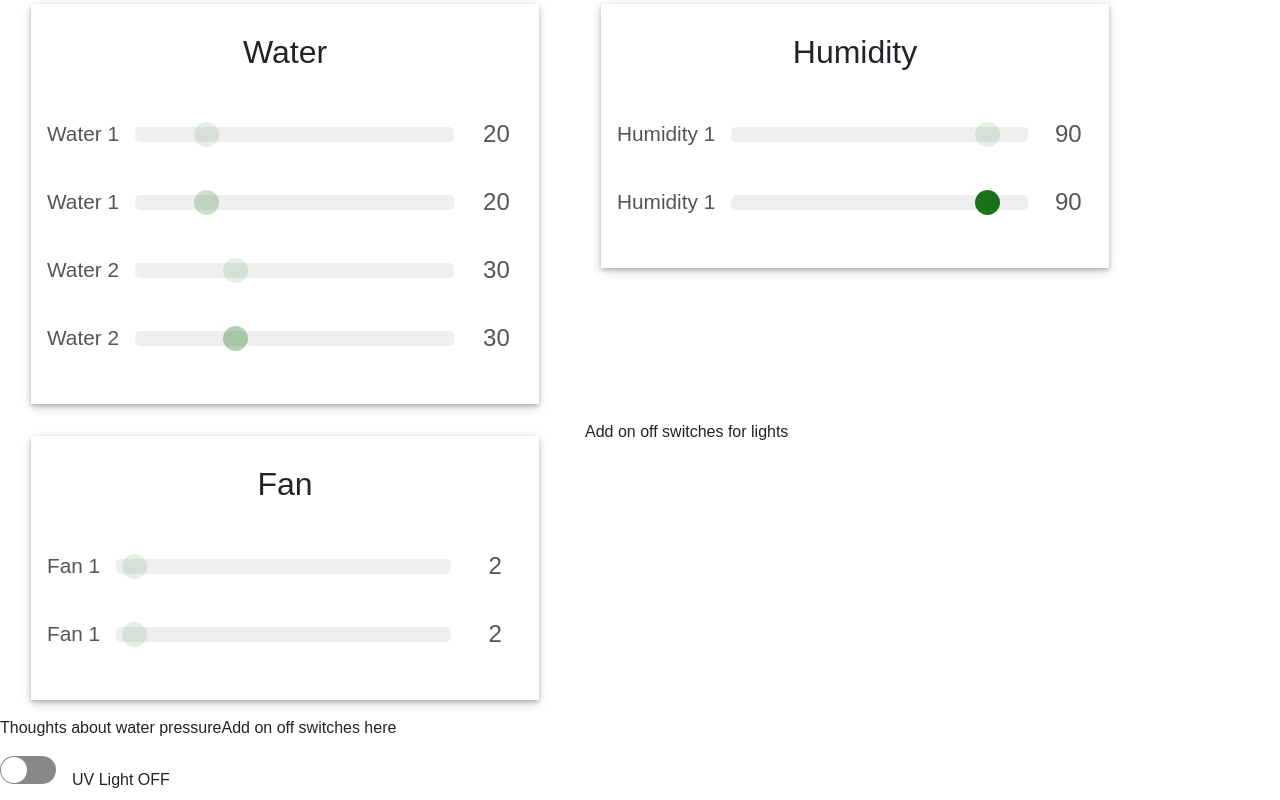
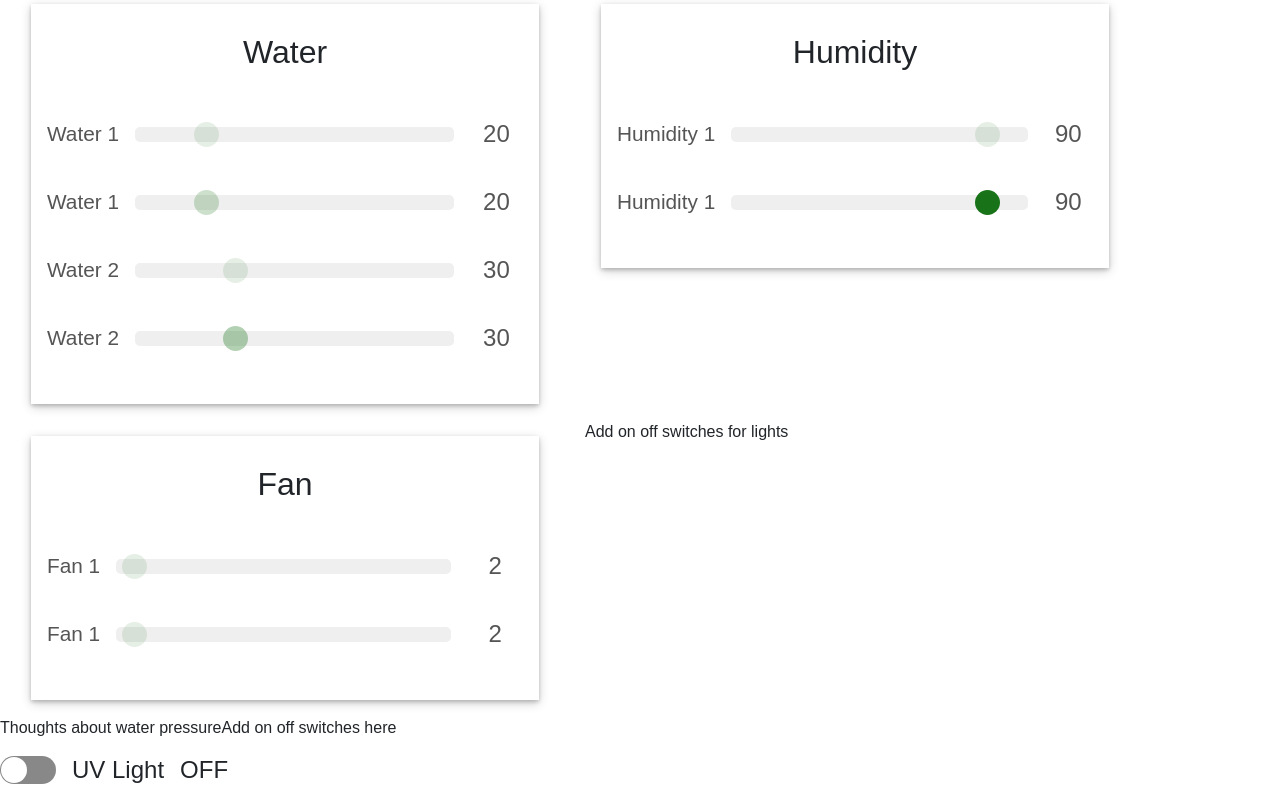
Before and after one commit to umerhasan17/lifehab, a React (Create React App) app: page / in a window 1280 px wide. Shown: the part 644-1444 px from the top of the page. Built offline with nearby package versions, Linux system fonts and the light colour scheme.

Commit message:
Add css for switch text

```diff
--- a/src/components/Switch/OnOffSwitch.css
+++ b/src/components/Switch/OnOffSwitch.css
@@ -1,9 +1,17 @@
 .switch-label {
     width: 100%;
+    position: relative;
 }
 
 .label-title {
     padding-left: 1rem;
+    font-size: 1.5em;
     /* float: right; */
-    vertical-align: middle;
+    position: absolute;
+    top: 40%;
+    transform: translateY(-50%);
 }
+
+.label-status {
+    padding-left: 1rem;
+}
--- a/src/components/Switch/Switch.js
+++ b/src/components/Switch/Switch.js
@@ -18,11 +18,11 @@ export default class OnOffSwitch extends Component {
     });
     if (this.state.status === "OFF") {
         this.setState({
-            status: "ON"
+            status: "ON",
         });
     } else {
         this.setState({
-            status: "OFF"
+            status: "OFF",
         });
     }
   }
@@ -31,7 +31,10 @@ export default class OnOffSwitch extends Component {
     return (
       <label className="switch-label">
         <Switch onChange={this.handleChange} checked={this.state.checked} onColor="#006400" uncheckedIcon={false} checkedIcon={true} />
-        <span className="label-title">UV Light {this.state.status}</span>
+        <span className="label-title">
+          <span>UV Light</span>
+          <span className="label-status">{this.state.status}</span>
+        </span>
       </label>
     );
   }
```
